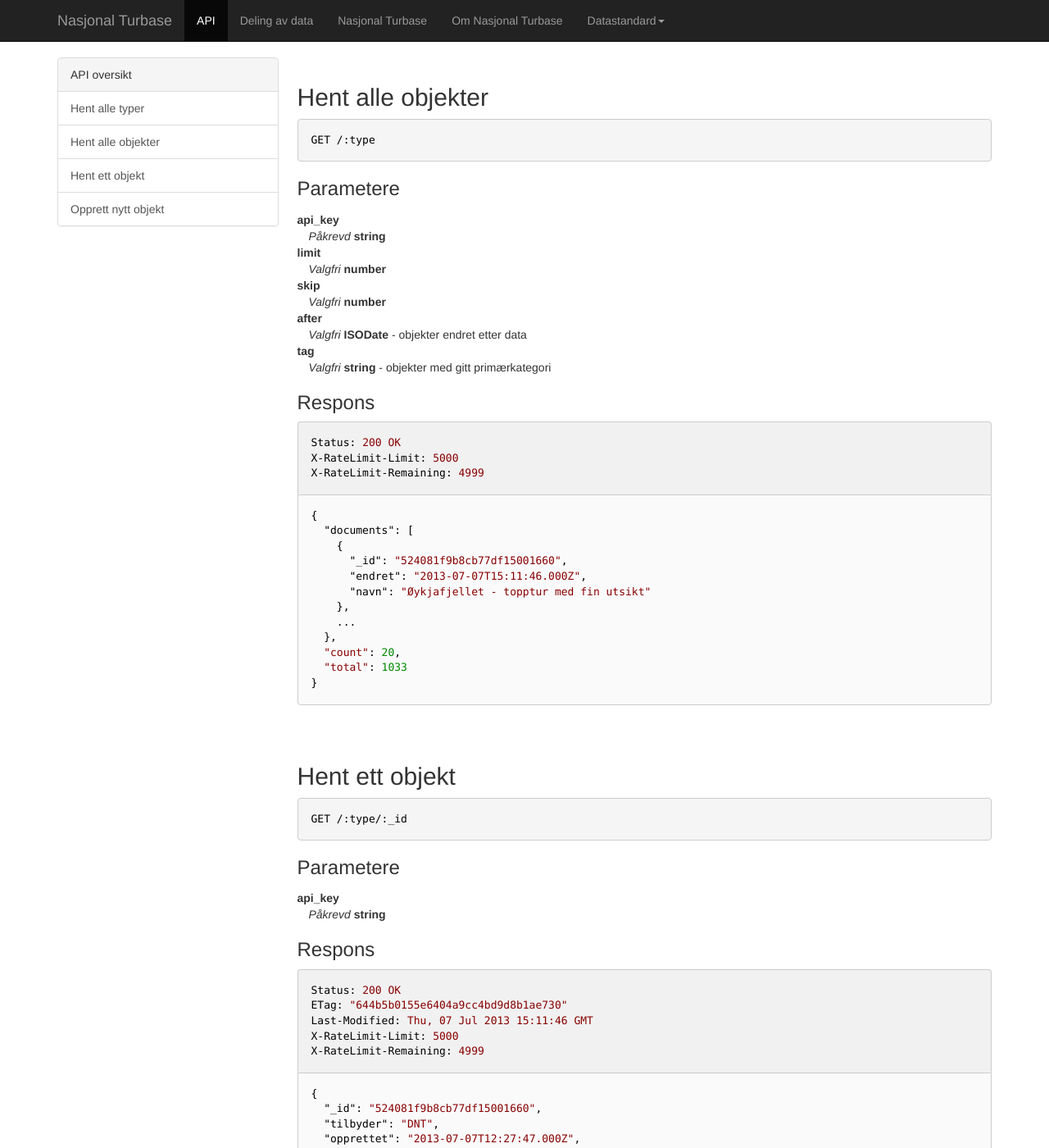
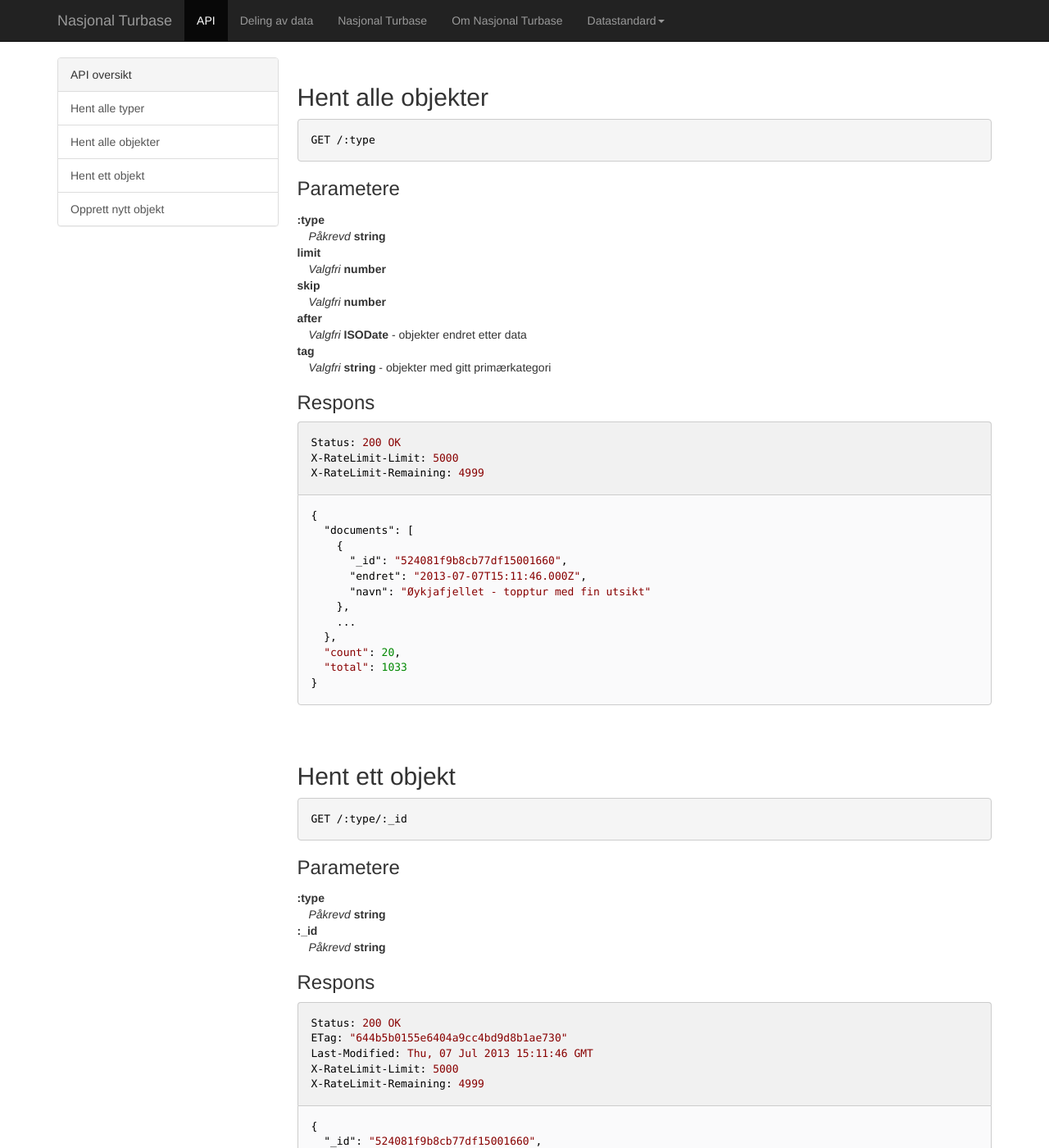
Before and after one commit to Turbasen/www.nasjonalturbase.no, a Jekyll site: the page built from api.html, in a window 1280 px wide and 1400 px high, scrolled down 671 px. Shown: the whole window at 82% size. Built offline with Jekyll 4.4.1, drawn with Linux system fonts in a browser that asks for light colours; nearby versions of some CDN libraries; Markdown is read by kramdown in place of the engine named in the settings; some of the changed text lies outside the part shown.

```diff
--- a/_data/api.yml
+++ b/_data/api.yml
@@ -18,7 +18,7 @@
   anchor: get_type
   resource: GET /:type
   params: !!omap
-    - name: api_key
+    - name: :type
       requ: P&aring;krevd
       type: string
     - name: limit
@@ -56,7 +56,10 @@
   anchor: get_type_id
   resource: GET /:type/:_id
   params: !!omap
-    - name: api_key
+    - name: :type
+      requ: P&aring;krevd
+      type: string
+    - name: :_id
       requ: P&aring;krevd
       type: string
   response: |
@@ -89,6 +92,10 @@
 - title: Opprett nytt objekt
   anchor: api-post
   resource: POST /:type
+  params: !!omap
+    - name: :type
+      requ: P&aring;krevd
+      type: string
   request: !!map
     headers: |
       POST /turer HTTP/1.1
```
